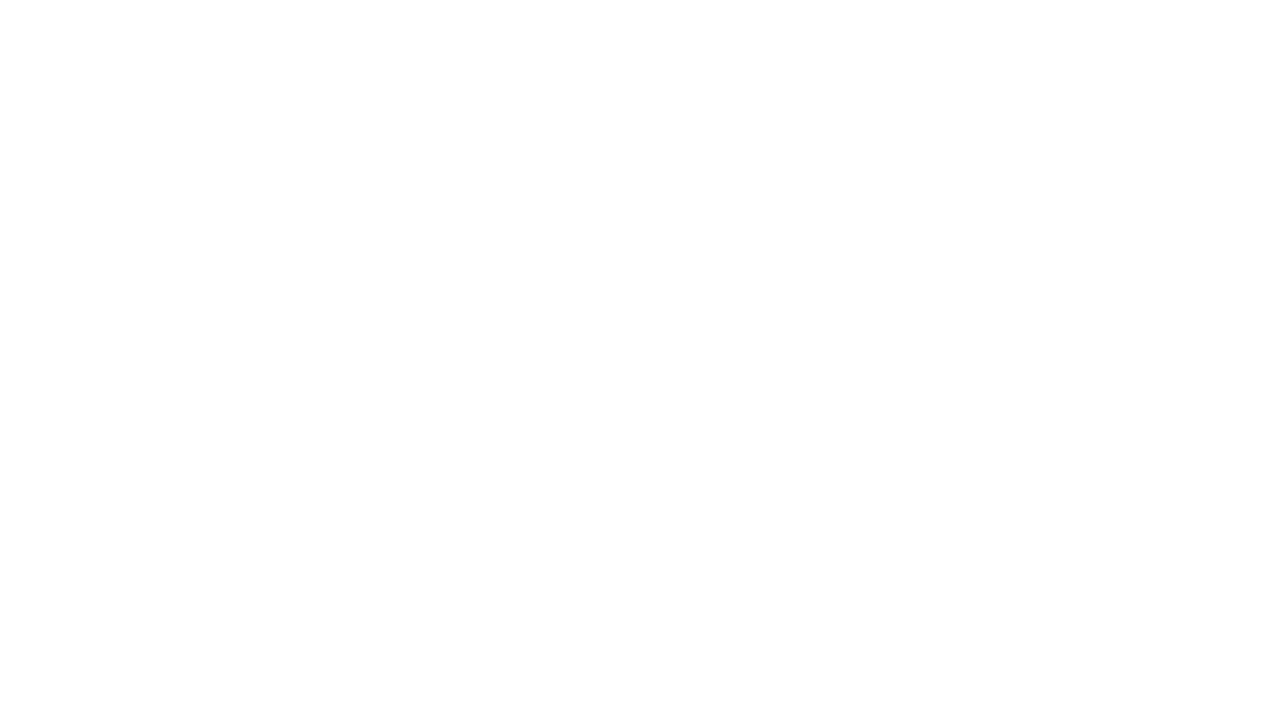
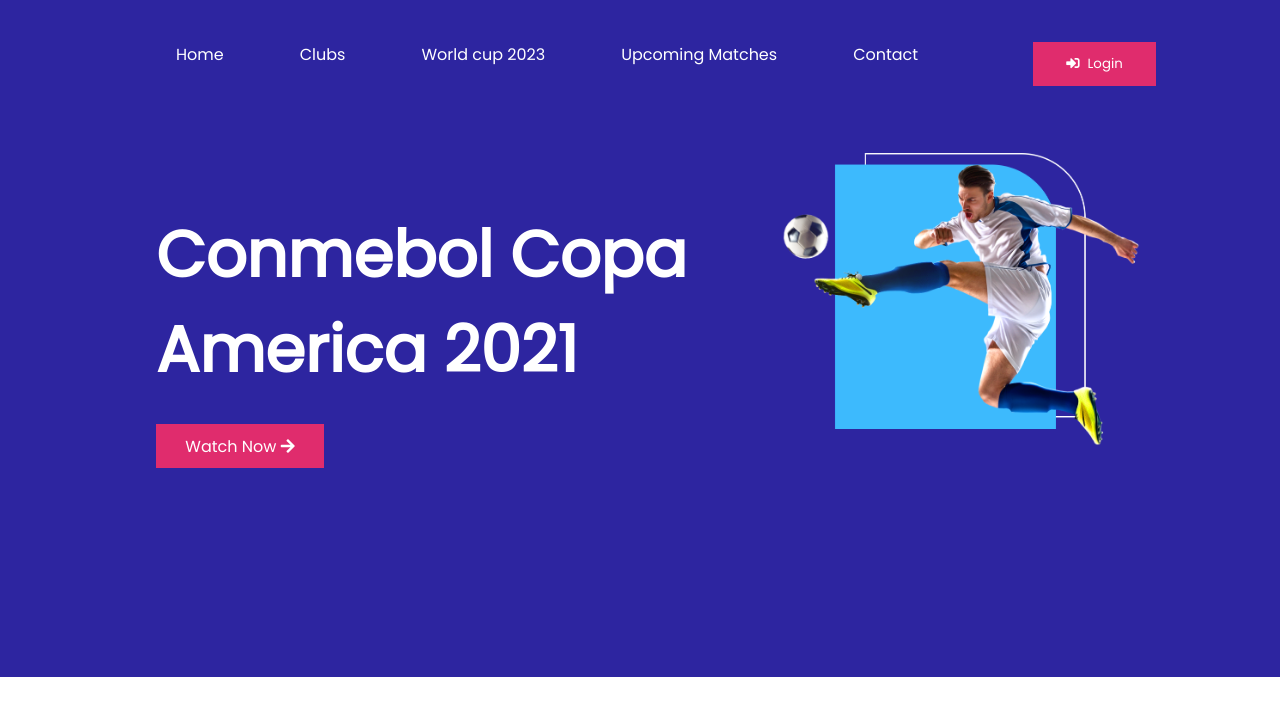
Before and after one commit to hasanmehedi44/restart__football, a plain HTML site: page index.html in a window 1280 px wide. Drawn offline with Linux system fonts and the light colour scheme.

Commit message:
heading completed

```diff
--- a/index.html
+++ b/index.html
@@ -21,6 +21,29 @@
 </head>
 <body>
    <!-- Header part Start -->
+   <header>
+      <nav>
+         <ul class="nav-items">
+            <li><a href="">Home</a></li>
+            <li><a href="">Clubs</a></li>
+            <li><a href="">World cup 2023</a></li>
+            <li><a href="">Upcoming Matches</a></li>
+            <li><a href="">Contact</a></li>
+         </ul>
+         <div class="login">
+            <button><i class="fas fa-sign-in-alt"></i><span>Login</span></button>
+         </div>
+      </nav>
+      <section class="header-section">
+         <div class="header-content">
+            <h1>Conmebol Copa America 2021</h1>
+            <button class="custom__btn">Watch Now <i class="fas fa-arrow-right"></i></button>
+         </div>
+         <div class="header-content-img">
+            <img src="images/banner.png" alt="">
+         </div>
+      </section>
+   </header>
    <!-- Header part end -->
 </body>
 </html>
--- a/styles/style.css
+++ b/styles/style.css
@@ -3,3 +3,81 @@
     padding: 0;
     font-family: 'Poppins', sans-serif;
 }
+.custom__btn {
+    padding: 10px 24px;
+    width: 168px;
+    height: 44px;
+    border: none;
+    background: #E02C6D;
+    font-weight: 500;
+    font-size: 16px;
+    color: white;
+    margin-top: 27px;
+}
+
+/* Navbar styles */
+header {
+    background: #2D25A0;
+    color: white;
+}
+nav {
+    display: flex;
+    justify-content: space-between;
+}
+.nav-items,
+.login {
+    margin-top: 42px;
+}
+.nav-items {
+    margin-left: 138px;
+}
+.login {
+    margin-right: 124px;
+}
+nav ul {
+    display: flex;
+}
+nav ul li {
+    list-style: none;
+    margin-right: 18px;
+    margin-left: 18px;
+}
+nav ul li a {
+    text-decoration: none;
+    padding: 10px 20px;
+    color: white;
+}
+.login i,
+.login span {
+    padding: 4px;
+}
+.login button {
+    padding: 10px 24px;
+    width: 123px;
+    height: 44px;
+    color: white;
+    border: none;
+    background: #E02C6D;
+}
+
+.header-section {
+    display: flex;
+    margin-left: 156px;
+    margin-right: 140px;
+    padding-bottom: 86px;
+}
+.header-content {
+    margin-top: 121px;
+}
+.header-content h1 {
+    font-weight: 700;
+    font-size: 64px;
+}
+.header-content-img {
+    width: 556.01px;
+    height: 438px;
+    margin-top: 67px;
+}
+.header-content-img img {
+    width: 100%;
+}
```
